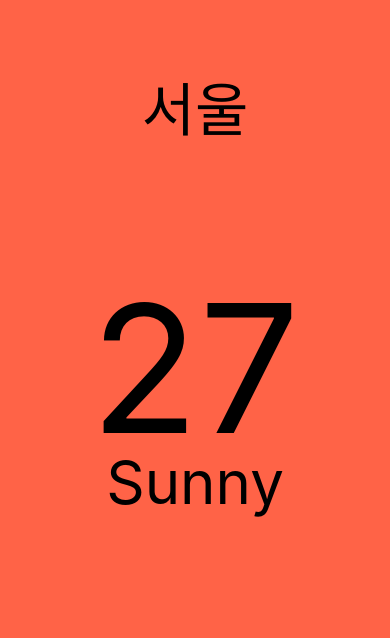
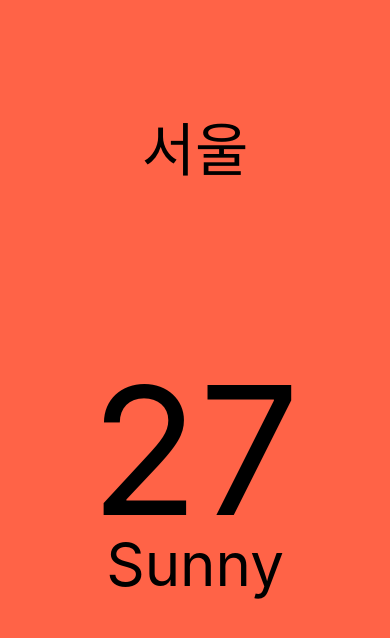
Before and after one commit to SiWooJinSeok/nomad-RN, a React Native app: screen / in a window 390 px wide. Shown: the top 638 px of the page. Built offline with nearby package versions, Linux system fonts and the light colour scheme.

Commit message:
feat : 2.6강 완료

```diff
--- a/App.js
+++ b/App.js
@@ -1,5 +1,7 @@
 import { StatusBar } from "expo-status-bar";
-import { StyleSheet, Text, View } from "react-native";
+import { StyleSheet, Text, View, ScrollView, Dimensions } from "react-native";
+
+const { width: SCREEN_WIDTH } = Dimensions.get("window");
 
 export default function App() {
   return (
@@ -7,12 +9,32 @@
       <View style={styles.city}>
         <Text style={styles.cityname}>서울</Text>
       </View>
-      <View style={styles.weather}>
+      <ScrollView
+        pagingEnabled
+        horizontal
+        // indicatorStyle="white"
+        // persistentScrollbar={true}
+        showsHorizontalScrollIndicator={false}
+        contentContainerStyle={styles.weather}
+      >
         <View style={styles.day}>
           <Text style={styles.temp}>27</Text>
           <Text style={styles.description}>Sunny</Text>
         </View>
-      </View>
+        <View style={styles.day}>
+          <Text style={styles.temp}>27</Text>
+          <Text style={styles.description}>Sunny</Text>
+        </View>
+        <View style={styles.day}>
+          <Text style={styles.temp}>27</Text>
+          <Text style={styles.description}>Sunny</Text>
+        </View>
+        <View style={styles.day}>
+          <Text style={styles.temp}>27</Text>
+          <Text style={styles.description}>Sunny</Text>
+        </View>
+      </ScrollView>
+
       <StatusBar style="light" />
     </View>
   );
@@ -24,7 +46,7 @@
     backgroundColor: "tomato",
   },
   city: {
-    flex: 1,
+    flex: 1.2,
     justifyContent: "center",
     alignItems: "center",
   },
@@ -32,11 +54,9 @@
     fontSize: 58,
     fontWeight: "500",
   },
-  weather: {
-    flex: 3,
-  },
+  weather: {},
   day: {
-    flex: 1,
+    width: SCREEN_WIDTH,
     alignItems: "center",
   },
   temp: {
```
Also changed, not shown: 1 other file (tests, documents, lock files or other folders).
